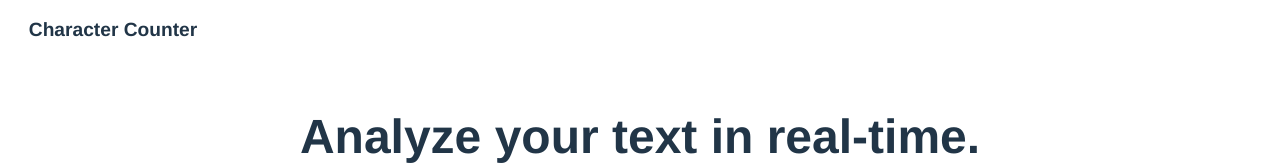
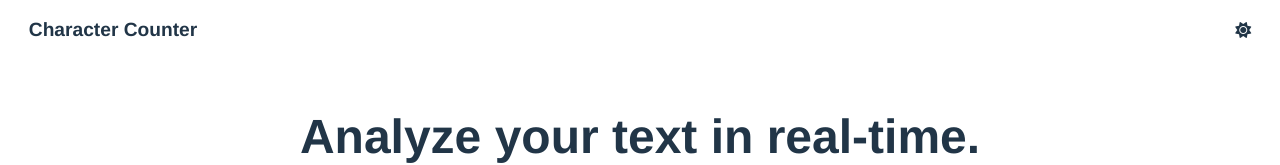
Before and after one commit to MgsSlayer/Character-counter, a React (Vite) app in the folder character-counter/: page / in a window 1280 px wide. Shown: the top 165 px of the page. Built offline with nearby package versions, Linux system fonts and the light colour scheme.

Commit message:
Minor visual updates6

```diff
--- a/character-counter/index.html
+++ b/character-counter/index.html
@@ -5,6 +5,8 @@
     <!-- <link rel="icon" type="image/svg+xml" href="/vite.svg" /> -->
     <meta name="viewport" content="width=device-width, initial-scale=1.0" />
     <title>Character Counter</title>
+    <link rel="stylesheet" href="https://cdnjs.cloudflare.com/ajax/libs/font-awesome/6.5.1/css/all.min.css">
+
   </head>
   <body>
     <div id="root"></div>
--- a/character-counter/src/Header.jsx
+++ b/character-counter/src/Header.jsx
@@ -2,6 +2,7 @@ function Header(){
     return(
         <header className="header">
             <h3>Character Counter</h3>
+            <i class="fa-solid fa-sun"></i>
         </header>
     )
 }
--- a/character-counter/src/index.css
+++ b/character-counter/src/index.css
@@ -24,6 +24,9 @@ body{
 }
 
 .header{
+  display: flex;
+  align-items: center;
+  justify-content: space-between;
   padding: 1rem 0;
 }
 
@@ -93,7 +96,7 @@ body{
 .card{
   padding: 1rem;
   border-radius: 10px;
-  min-width: 30%;
+  min-width: 32.5%;
 }
 
 @media (prefers-color-scheme: light) {
@@ -108,3 +111,10 @@ body{
     background-color: #f9f9f9;
   }
 }
+
+@media (max-width: 550px){
+  .card{
+    min-width: 100% ;
+  }
+
+}
```
